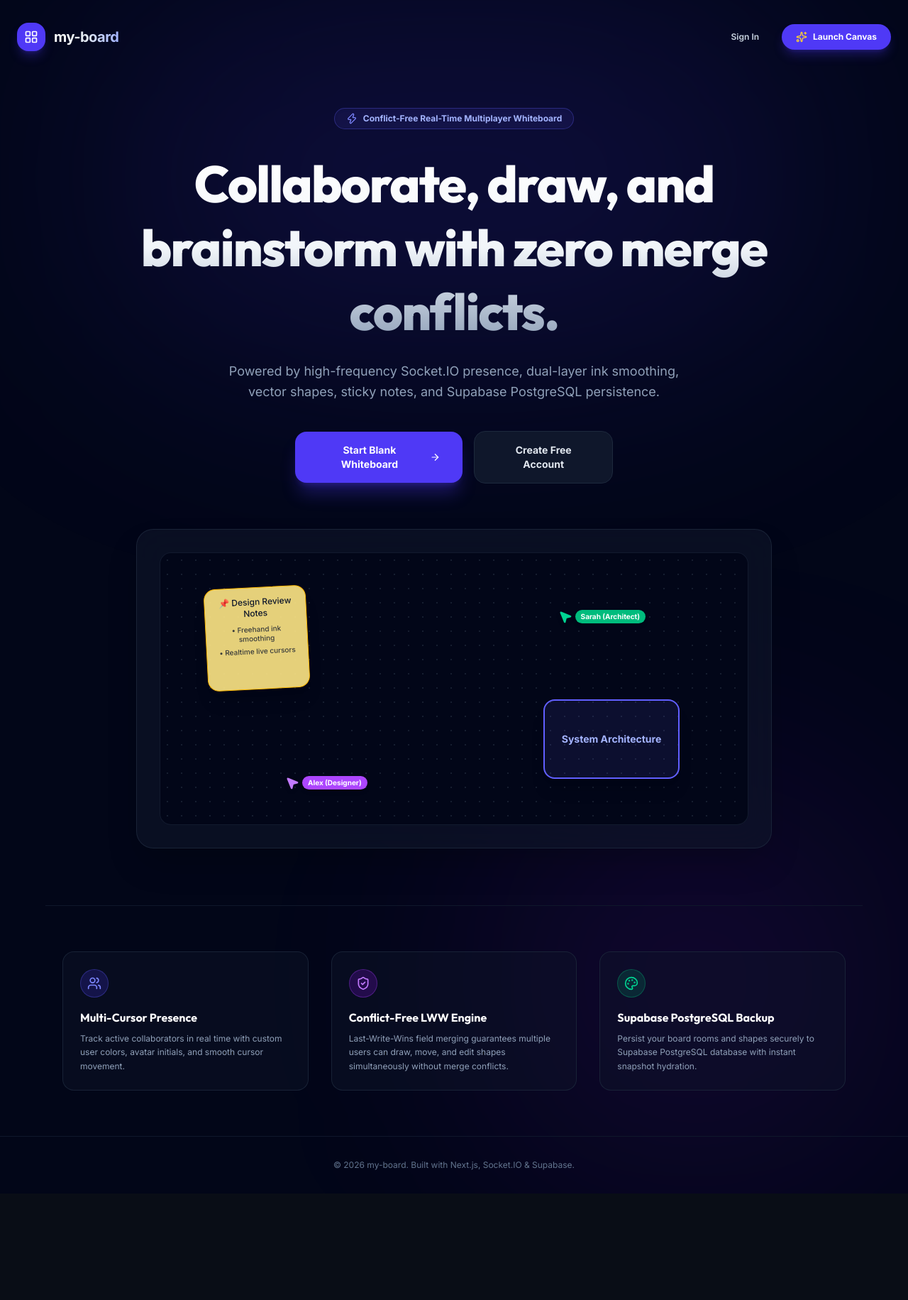
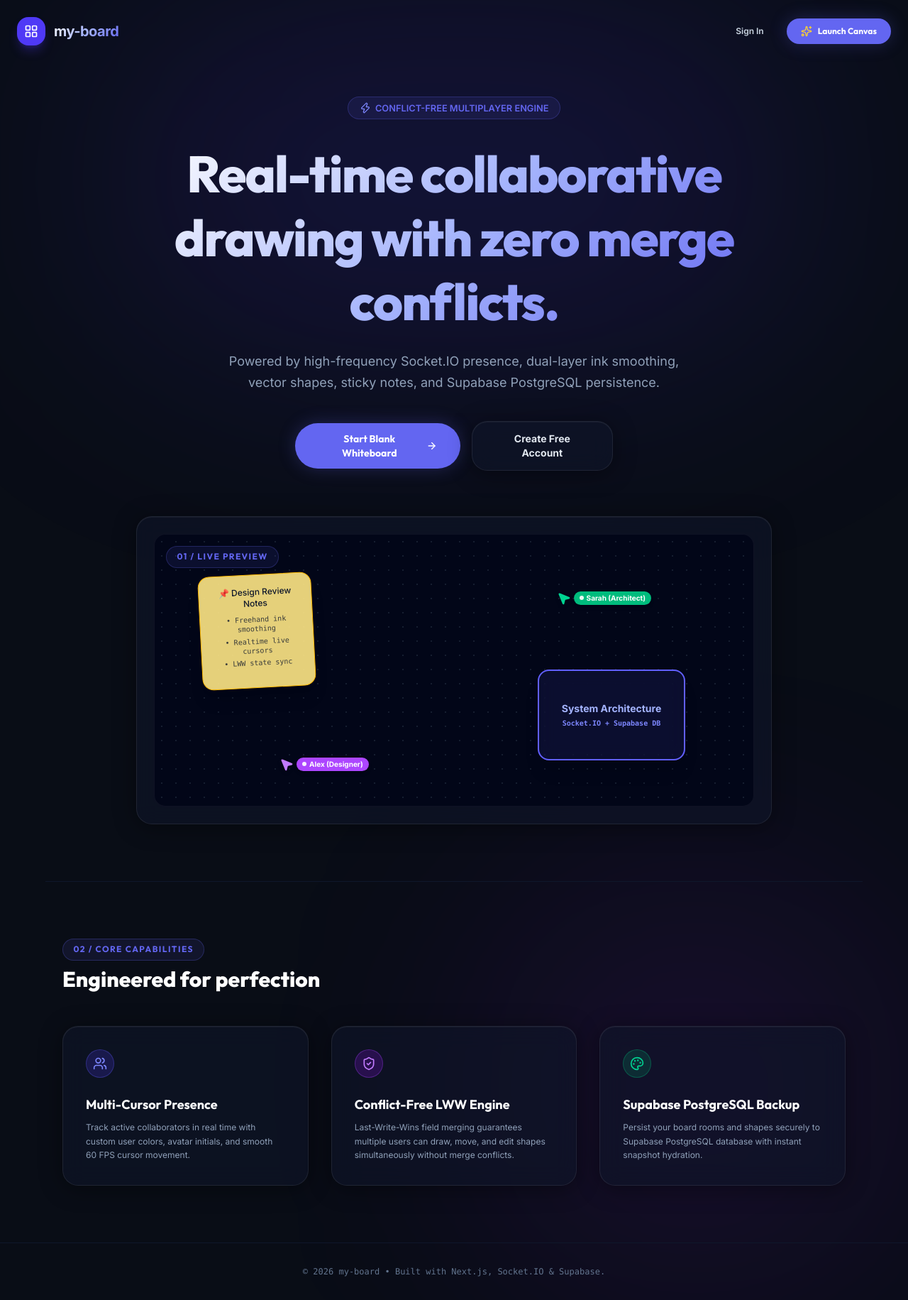
Before and after one commit to thulanesigasa/my-board, a Next.js app: page / in a window 1280 px wide. Shown: the whole page at 71% size. Before the commit the page ends 1681 px from the top, so only its background shows below. Built offline with nearby package versions, Linux system fonts and the light colour scheme; no server answers.

Commit message:
feat(hero): add glassmorphism hero banner, section badges, and feature grid (#14)

```diff
--- a/src/app/page.tsx
+++ b/src/app/page.tsx
@@ -11,8 +11,8 @@ import {
   MousePointer2,
   Sparkles,
   ArrowRight,
-  Layers,
   Palette,
+  CheckCircle2,
 } from 'lucide-react';
 
 export default function LandingPage() {
@@ -24,18 +24,18 @@ export default function LandingPage() {
   };
 
   return (
-    <main className="min-h-screen bg-slate-950 text-white relative overflow-hidden flex flex-col justify-between selection:bg-indigo-500 selection:text-white">
-      {/* Background Gradients */}
+    <main className="min-h-screen bg-[var(--color-bg)] text-white relative overflow-hidden flex flex-col justify-between selection:bg-indigo-500 selection:text-white">
+      {/* Ambient Glows */}
       <div className="absolute top-0 left-1/2 -translate-x-1/2 w-[1000px] h-[500px] bg-indigo-600/15 rounded-full blur-[140px] pointer-events-none" />
       <div className="absolute bottom-0 right-0 w-[600px] h-[600px] bg-purple-600/10 rounded-full blur-[140px] pointer-events-none" />
 
-      {/* Header Bar */}
-      <header className="relative z-20 max-w-7xl mx-auto w-full px-6 py-8 flex items-center justify-between">
+      {/* Floating Glass Navbar */}
+      <header className="relative z-20 max-w-7xl mx-auto w-full px-6 py-6 flex items-center justify-between">
         <div className="flex items-center gap-3">
-          <div className="w-10 h-10 rounded-2xl bg-indigo-600 flex items-center justify-center text-white font-bold shadow-lg shadow-indigo-600/30">
+          <div className="w-10 h-10 rounded-2xl bg-indigo-600 flex items-center justify-center text-white font-extrabold shadow-lg shadow-indigo-600/30">
             <LayoutGrid className="w-5 h-5" />
           </div>
-          <span className="text-xl font-extrabold tracking-tight bg-gradient-to-r from-white via-slate-200 to-indigo-300 bg-clip-text text-transparent">
+          <span className="text-xl font-extrabold tracking-tight gradient-text">
             my-board
           </span>
         </div>
@@ -43,13 +43,13 @@ export default function LandingPage() {
         <div className="flex items-center gap-4">
           <Link
             href="/login"
-            className="text-xs font-semibold text-slate-300 hover:text-white transition px-4 py-2 rounded-xl hover:bg-slate-900"
+            className="text-xs font-semibold text-slate-300 hover:text-white transition px-4 py-2 rounded-full hover:bg-white/5"
           >
             Sign In
           </Link>
           <button
             onClick={handleLaunchInstantBoard}
-            className="px-5 py-2.5 bg-indigo-600 hover:bg-indigo-500 text-white font-bold text-xs rounded-xl shadow-lg shadow-indigo-600/30 transition flex items-center gap-2"
+            className="btn-primary text-xs !py-2.5 !px-5"
           >
             <Sparkles className="w-4 h-4 text-amber-300" />
             <span>Launch Canvas</span>
@@ -57,102 +57,116 @@ export default function LandingPage() {
         </div>
       </header>
 
-      {/* Hero Content */}
+      {/* Hero Section */}
       <section className="relative z-10 max-w-5xl mx-auto px-6 pt-12 pb-20 text-center flex flex-col items-center">
-        <div className="inline-flex items-center gap-2 px-4 py-1.5 rounded-full bg-indigo-500/10 border border-indigo-500/30 text-indigo-300 text-xs font-bold mb-8 shadow-inner">
+        <div className="badge mb-8">
           <Zap className="w-4 h-4 text-indigo-400" />
-          <span>Conflict-Free Real-Time Multiplayer Whiteboard</span>
+          <span>CONFLICT-FREE MULTIPLAYER ENGINE</span>
         </div>
 
-        <h1 className="text-4xl sm:text-6xl lg:text-7xl font-black tracking-tight leading-tight max-w-4xl bg-gradient-to-b from-white via-slate-100 to-slate-400 bg-clip-text text-transparent mb-6">
-          Collaborate, draw, and brainstorm with zero merge conflicts.
+        <h1 className="text-4xl sm:text-6xl lg:text-7xl font-black tracking-tight leading-tight max-w-4xl gradient-text mb-6">
+          Real-time collaborative drawing with zero merge conflicts.
         </h1>
 
-        <p className="text-slate-400 text-base sm:text-lg max-w-2xl mb-10 leading-relaxed">
+        <p className="text-slate-400 text-base sm:text-lg max-w-2xl mb-10 leading-relaxed font-body">
           Powered by high-frequency Socket.IO presence, dual-layer ink smoothing, vector shapes, sticky notes, and Supabase PostgreSQL persistence.
         </p>
 
         <div className="flex flex-col sm:flex-row items-center gap-4 w-full justify-center max-w-md">
           <button
             onClick={handleLaunchInstantBoard}
-            className="w-full sm:w-auto px-8 py-4 bg-indigo-600 hover:bg-indigo-500 text-white font-extrabold rounded-2xl shadow-xl shadow-indigo-600/30 transition flex items-center justify-center gap-3 text-sm group"
+            className="btn-primary w-full sm:w-auto text-sm justify-center group"
           >
             <span>Start Blank Whiteboard</span>
             <ArrowRight className="w-4 h-4 group-hover:translate-x-1 transition" />
           </button>
           <Link
             href="/register"
-            className="w-full sm:w-auto px-8 py-4 bg-slate-900 hover:bg-slate-800 border border-slate-800 text-slate-200 font-bold rounded-2xl transition text-sm flex items-center justify-center"
+            className="w-full sm:w-auto px-8 py-3.5 glass-card text-slate-200 font-bold rounded-full transition text-sm flex items-center justify-center hover:border-indigo-500/50"
           >
             Create Free Account
           </Link>
         </div>
 
-        {/* Dynamic Feature Preview Graphic */}
-        <div className="mt-16 w-full max-w-4xl bg-slate-900/60 border border-slate-800/80 rounded-3xl p-4 sm:p-8 shadow-2xl backdrop-blur-xl relative overflow-hidden">
-          <div className="h-64 sm:h-96 rounded-2xl bg-slate-950 border border-slate-800/60 relative overflow-hidden flex items-center justify-center">
+        {/* Dynamic Glassmorphic Whiteboard Graphic */}
+        <div className="mt-16 w-full max-w-4xl glass-card p-4 sm:p-6 shadow-2xl relative overflow-hidden">
+          <div className="h-64 sm:h-96 rounded-2xl bg-slate-950 border border-white/5 relative overflow-hidden flex items-center justify-center">
             <div className="absolute inset-0 bg-[radial-gradient(#334155_1px,transparent_1px)] [background-size:20px_20px] opacity-40" />
 
+            {/* Section Tag */}
+            <div className="absolute top-4 left-4 section-number">01 / LIVE PREVIEW</div>
+
             {/* Mock Vector Shapes & Sticky Note */}
-            <div className="absolute top-12 left-16 w-36 h-36 rounded-2xl bg-amber-200/90 border border-amber-400 p-3 shadow-xl transform -rotate-3 text-slate-900 font-medium text-xs">
+            <div className="absolute top-14 left-16 w-40 h-40 rounded-2xl bg-amber-200/90 border border-amber-400 p-4 shadow-xl transform -rotate-3 text-slate-900 font-medium text-xs">
               📌 Design Review Notes
-              <ul className="mt-2 text-[10px] space-y-1 opacity-80">
+              <ul className="mt-2 text-[10px] space-y-1 opacity-80 font-mono">
                 <li>• Freehand ink smoothing</li>
                 <li>• Realtime live cursors</li>
+                <li>• LWW state sync</li>
               </ul>
             </div>
 
-            <div className="absolute bottom-16 right-24 w-48 h-28 rounded-2xl border-2 border-indigo-500 bg-indigo-500/10 flex items-center justify-center text-indigo-300 font-bold text-sm shadow-xl">
-              System Architecture
+            <div className="absolute bottom-16 right-24 w-52 h-32 rounded-2xl border-2 border-indigo-500 bg-indigo-500/10 backdrop-blur-md flex flex-col items-center justify-center text-indigo-300 font-bold text-sm shadow-xl">
+              <span>System Architecture</span>
+              <span className="text-[10px] font-mono text-indigo-400 mt-1">Socket.IO + Supabase DB</span>
             </div>
 
             {/* Mock Multi-Cursors */}
             <div className="absolute top-20 right-36 flex items-start gap-1">
               <MousePointer2 className="w-5 h-5 text-emerald-400 fill-emerald-400 drop-shadow-md" />
-              <span className="px-2 py-0.5 rounded-full bg-emerald-500 text-[10px] font-bold text-white shadow-md">
-                Sarah (Architect)
-              </span>
+              <div className="px-2 py-0.5 rounded-full bg-emerald-500 text-[10px] font-bold text-white shadow-md flex items-center gap-1">
+                <span className="w-1.5 h-1.5 rounded-full bg-white animate-pulse" />
+                <span>Sarah (Architect)</span>
+              </div>
             </div>
 
             <div className="absolute bottom-12 left-44 flex items-start gap-1">
               <MousePointer2 className="w-5 h-5 text-purple-400 fill-purple-400 drop-shadow-md" />
-              <span className="px-2 py-0.5 rounded-full bg-purple-500 text-[10px] font-bold text-white shadow-md">
-                Alex (Designer)
-              </span>
+              <div className="px-2 py-0.5 rounded-full bg-purple-500 text-[10px] font-bold text-white shadow-md flex items-center gap-1">
+                <span className="w-1.5 h-1.5 rounded-full bg-white animate-pulse" />
+                <span>Alex (Designer)</span>
+              </div>
             </div>
           </div>
         </div>
       </section>
 
       {/* Feature Highlights Grid */}
-      <section className="relative z-10 max-w-6xl mx-auto px-6 py-16 border-t border-slate-900">
+      <section className="relative z-10 max-w-6xl mx-auto px-6 py-20 border-t border-slate-900">
+        <div className="flex items-center justify-between mb-12">
+          <div className="text-left">
+            <span className="section-number mb-2 inline-block">02 / CORE CAPABILITIES</span>
+            <h2 className="text-3xl font-extrabold text-white">Engineered for perfection</h2>
+          </div>
+        </div>
+
         <div className="grid grid-cols-1 md:grid-cols-3 gap-8">
-          <div className="bg-slate-900/40 border border-slate-800/80 rounded-2xl p-6">
-            <div className="w-10 h-10 rounded-xl bg-indigo-600/20 text-indigo-400 flex items-center justify-center mb-4 border border-indigo-500/30">
+          <div className="glass-card p-8 text-left">
+            <div className="w-10 h-10 rounded-xl bg-indigo-600/20 text-indigo-400 flex items-center justify-center mb-6 border border-indigo-500/30">
               <Users className="w-5 h-5" />
             </div>
-            <h3 className="text-base font-bold text-white mb-2">Multi-Cursor Presence</h3>
-            <p className="text-xs text-slate-400 leading-relaxed">
-              Track active collaborators in real time with custom user colors, avatar initials, and smooth cursor movement.
+            <h3 className="text-lg font-bold text-white mb-2">Multi-Cursor Presence</h3>
+            <p className="text-xs text-slate-400 leading-relaxed font-body">
+              Track active collaborators in real time with custom user colors, avatar initials, and smooth 60 FPS cursor movement.
             </p>
           </div>
 
-          <div className="bg-slate-900/40 border border-slate-800/80 rounded-2xl p-6">
-            <div className="w-10 h-10 rounded-xl bg-purple-600/20 text-purple-400 flex items-center justify-center mb-4 border border-purple-500/30">
+          <div className="glass-card p-8 text-left">
+            <div className="w-10 h-10 rounded-xl bg-purple-600/20 text-purple-400 flex items-center justify-center mb-6 border border-purple-500/30">
               <ShieldCheck className="w-5 h-5" />
             </div>
-            <h3 className="text-base font-bold text-white mb-2">Conflict-Free LWW Engine</h3>
-            <p className="text-xs text-slate-400 leading-relaxed">
+            <h3 className="text-lg font-bold text-white mb-2">Conflict-Free LWW Engine</h3>
+            <p className="text-xs text-slate-400 leading-relaxed font-body">
               Last-Write-Wins field merging guarantees multiple users can draw, move, and edit shapes simultaneously without merge conflicts.
             </p>
           </div>
 
-          <div className="bg-slate-900/40 border border-slate-800/80 rounded-2xl p-6">
-            <div className="w-10 h-10 rounded-xl bg-emerald-600/20 text-emerald-400 flex items-center justify-center mb-4 border border-emerald-500/30">
+          <div className="glass-card p-8 text-left">
+            <div className="w-10 h-10 rounded-xl bg-emerald-600/20 text-emerald-400 flex items-center justify-center mb-6 border border-emerald-500/30">
               <Palette className="w-5 h-5" />
             </div>
-            <h3 className="text-base font-bold text-white mb-2">Supabase PostgreSQL Backup</h3>
-            <p className="text-xs text-slate-400 leading-relaxed">
+            <h3 className="text-lg font-bold text-white mb-2">Supabase PostgreSQL Backup</h3>
+            <p className="text-xs text-slate-400 leading-relaxed font-body">
               Persist your board rooms and shapes securely to Supabase PostgreSQL database with instant snapshot hydration.
             </p>
           </div>
@@ -160,8 +174,8 @@ export default function LandingPage() {
       </section>
 
       {/* Footer */}
-      <footer className="relative z-10 border-t border-slate-900 py-8 text-center text-xs text-slate-500">
-        © 2026 my-board. Built with Next.js, Socket.IO & Supabase.
+      <footer className="relative z-10 border-t border-slate-900 py-8 text-center text-xs text-slate-500 font-mono">
+        © 2026 my-board • Built with Next.js, Socket.IO & Supabase.
       </footer>
     </main>
   );
```
